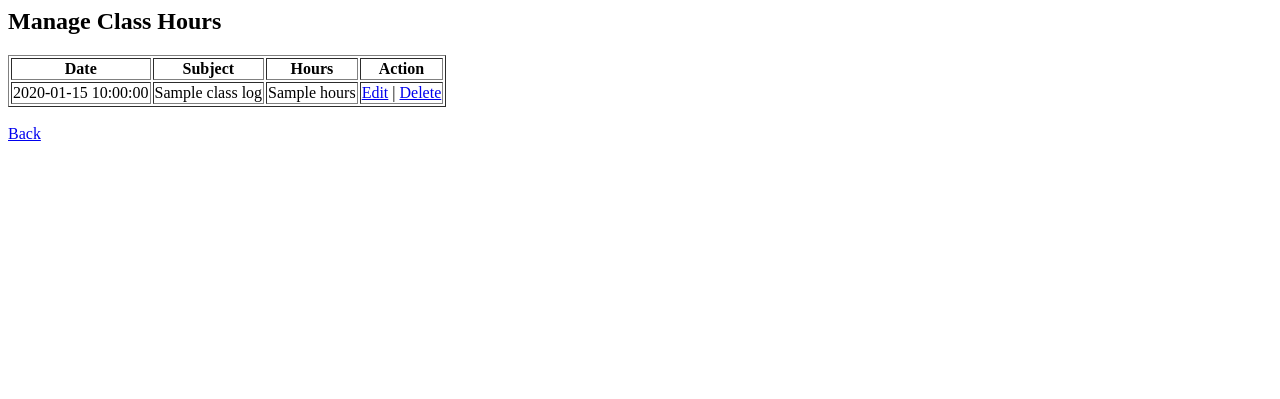
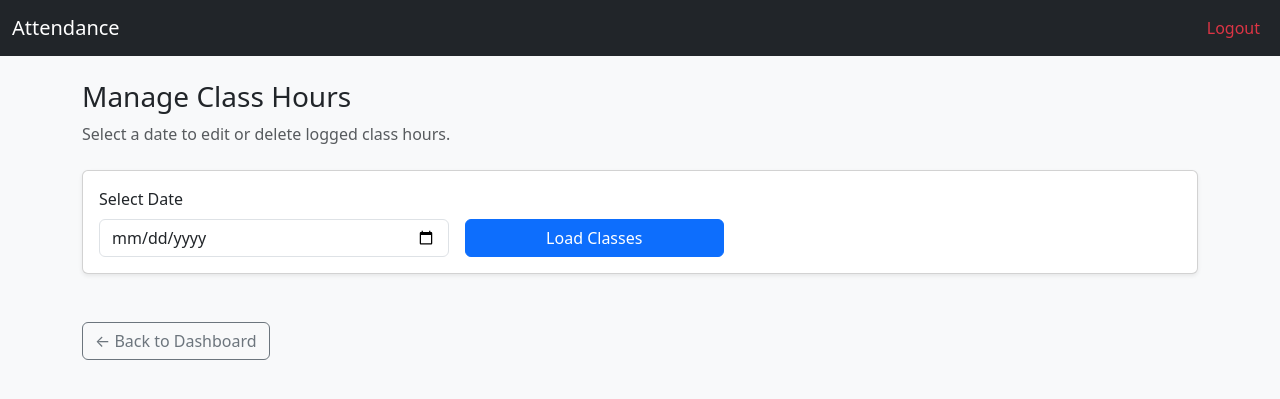
Before and after one commit to Jeffy723/Attendance-App, a Flask app: page /manage_classes in a window 1280 px wide. Shown: the top 399 px of the page. Run offline with Flask 3, Linux system fonts and the light colour scheme; the visitor is signed in with stand-in values (Sample User, id 1); a database or web service that is not in the repository returns one stand-in record (values such as "Sample title"); some libraries are stand-ins or nearby versions.

Commit message:
Filter class hours by date in manage classes

```diff
--- a/app.py
+++ b/app.py
@@ -466,7 +466,7 @@ def delete_attendance(att_id):
 
 
 
-@app.route("/manage_classes")
+@app.route("/manage_classes", methods=["GET", "POST"])
 def manage_classes():
     if session.get("role") not in ["owner", "editor"]:
         return "Unauthorized"
@@ -474,18 +474,27 @@ def manage_classes():
     db = get_db()
     cur = db.cursor()
 
-    cur.execute("""
-        SELECT class_log.id,
-               class_log.date,
-               subjects.name,
-               class_log.hours
-        FROM class_log
-        JOIN subjects ON class_log.subject_id = subjects.id
-        ORDER BY class_log.date DESC
-    """)
-    classes = cur.fetchall()
+    date = request.form.get("date")
+    classes = []
 
-    return render_template("manage_classes.html", classes=classes)
+    if date:
+        cur.execute("""
+            SELECT class_log.id,
+                   class_log.date,
+                   subjects.name,
+                   class_log.hours
+            FROM class_log
+            JOIN subjects ON class_log.subject_id = subjects.id
+            WHERE class_log.date = %s
+            ORDER BY subjects.name
+        """, (date,))
+        classes = cur.fetchall()
+
+    return render_template(
+        "manage_classes.html",
+        classes=classes,
+        date=date
+    )
 
 
 @app.route("/edit_class/<int:cid>", methods=["GET", "POST"])
--- a/templates/manage_classes.html
+++ b/templates/manage_classes.html
@@ -1,29 +1,80 @@
-<h2>Manage Class Hours</h2>
+{% extends "base.html" %}
+{% block title %}Manage Class Hours{% endblock %}
 
-<table border="1">
+{% block content %}
+
+<div class="mb-4">
+  <h3>Manage Class Hours</h3>
+  <p class="text-muted">
+    Select a date to edit or delete logged class hours.
+  </p>
+</div>
+
+<div class="card shadow-sm mb-4">
+  <div class="card-body">
+    <form method="post" class="row g-3 align-items-end">
+      <div class="col-md-4">
+        <label class="form-label">Select Date</label>
+        <input
+          type="date"
+          name="date"
+          value="{{ date }}"
+          class="form-control"
+          required
+        >
+      </div>
+      <div class="col-md-3">
+        <button class="btn btn-primary w-100">
+          Load Classes
+        </button>
+      </div>
+    </form>
+  </div>
+</div>
+
+{% if classes %}
+<div class="card shadow-sm">
+  <div class="card-body p-0">
+    <table class="table table-hover mb-0">
+      <thead class="table-light">
         <tr>
-  <th>Date</th>
           <th>Subject</th>
           <th>Hours</th>
-  <th>Action</th>
+          <th class="text-center">Actions</th>
         </tr>
-
+      </thead>
+      <tbody>
         {% for c in classes %}
         <tr>
-  <td>{{ c[1] }}</td>
           <td>{{ c[2] }}</td>
           <td>{{ c[3] }}</td>
-  <td>
-	<a href="/edit_class/{{ c[0] }}">Edit</a> |
-	<a href="/delete_class/{{ c[0] }}"
-        onclick="return confirm('Deleting this will remove all linked attendance. Continue?');">
+          <td class="text-center">
+            <a
+              href="/edit_class/{{ c[0] }}"
+              class="btn btn-sm btn-warning"
+            >
+              Edit
+            </a>
+            <a
+              href="/delete_class/{{ c[0] }}"
+              class="btn btn-sm btn-danger"
+              onclick="return confirm(
+                'Deleting this class will remove all linked attendance. Continue?'
+              );"
+            >
               Delete
             </a>
-
           </td>
         </tr>
         {% endfor %}
+      </tbody>
     </table>
+  </div>
+</div>
+{% endif %}
 
-<br>
-<a href="/dashboard">Back</a>
+<a href="/dashboard" class="btn btn-outline-secondary mt-4">
+  ← Back to Dashboard
+</a>
+
+{% endblock %}
```
Lines whose indentation alone changed are shown as unchanged.
